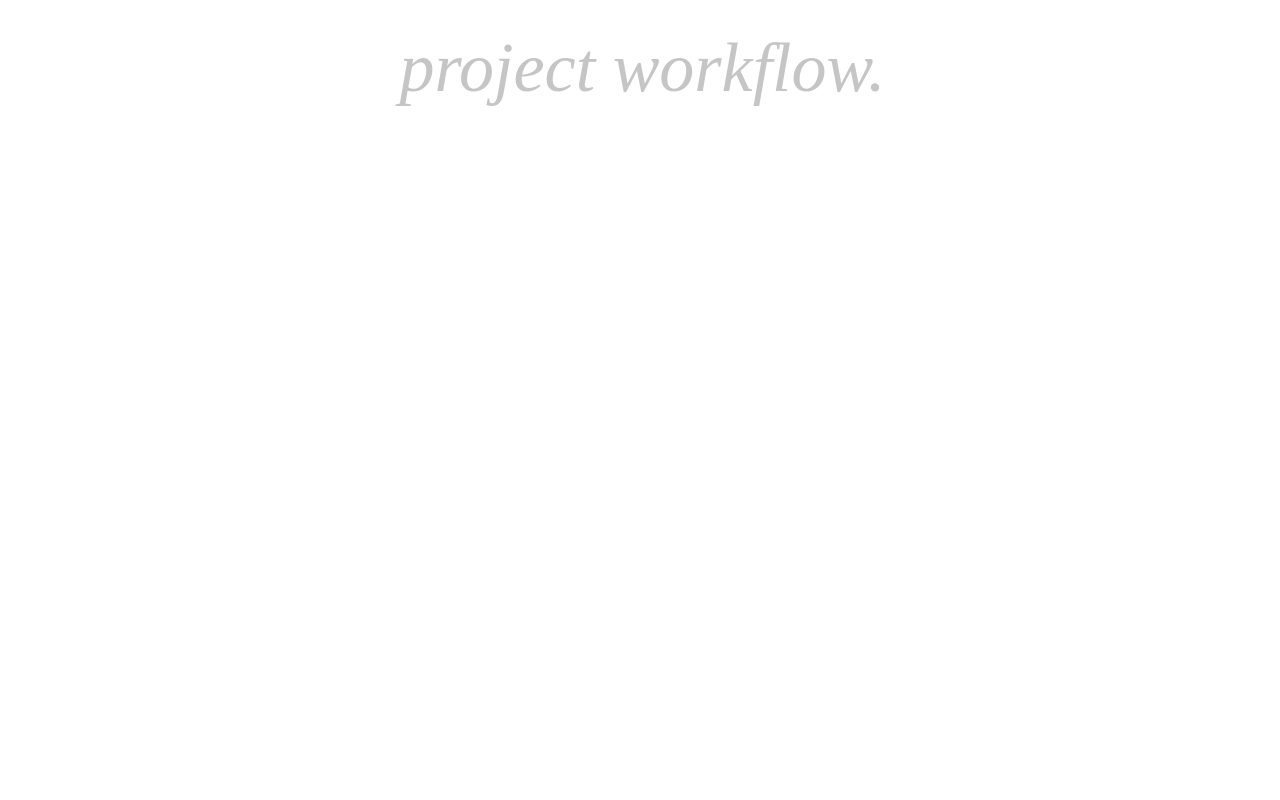
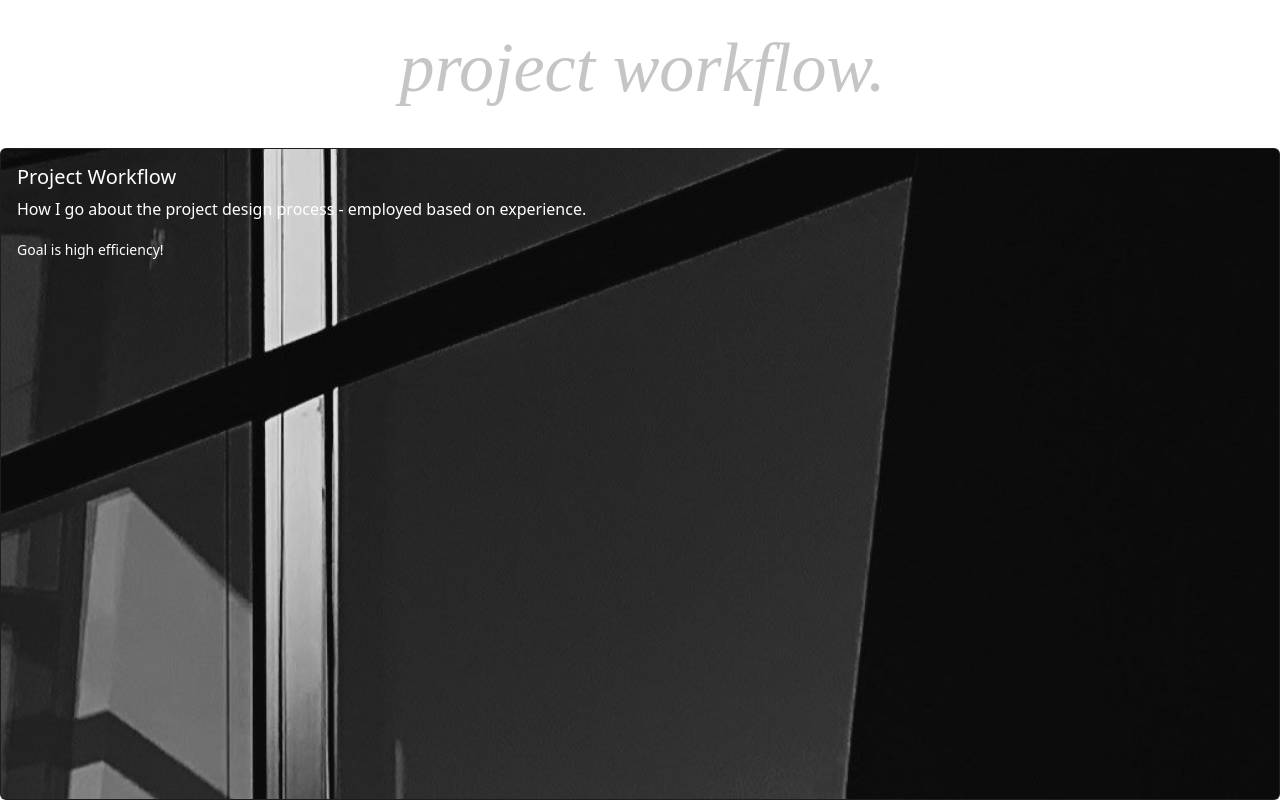
Before and after one commit to CG020/camilagrubbweb, a React (Vite) app: page /projects in a window 1280 px wide. Shown: the part 2064-2864 px from the top of the page. Before the commit the page ends 2212 px from the top, so only its background shows below. Built offline with nearby package versions, Linux system fonts and the light colour scheme.

Commit message:
image tweaking

```diff
--- a/src/components/BioPage.tsx
+++ b/src/components/BioPage.tsx
@@ -29,6 +29,7 @@ const BioPage = () => {
         padding: '30px',
         borderRadius: '50px',
         maxWidth: '100%',
+        filter: 'grayscale(40%)',
     };
 
     const bioText: React.CSSProperties = {
--- a/src/components/ProjectsPage.tsx
+++ b/src/components/ProjectsPage.tsx
@@ -93,6 +93,16 @@ const ProjectsPage = () => {
             </div> </section>
 
             <h1 style={projHeader}><i>project workflow.</i></h1>
+            <section id="workflow">
+            <div className="card text-bg-dark">
+            <img src="src\assets\windowImage.jpg" className="card-img" alt="card"></img>
+            <div className="card-img-overlay">
+                <h5 className="card-title" >Project Workflow</h5>
+                <p className="card-text">How I go about the project design process - employed based on experience.
+                <table></table></p>
+                <p className="card-text"><small>Goal is high efficiency!</small></p>
+            </div>
+            </div> </section>
         </div>
     );
 }
```
